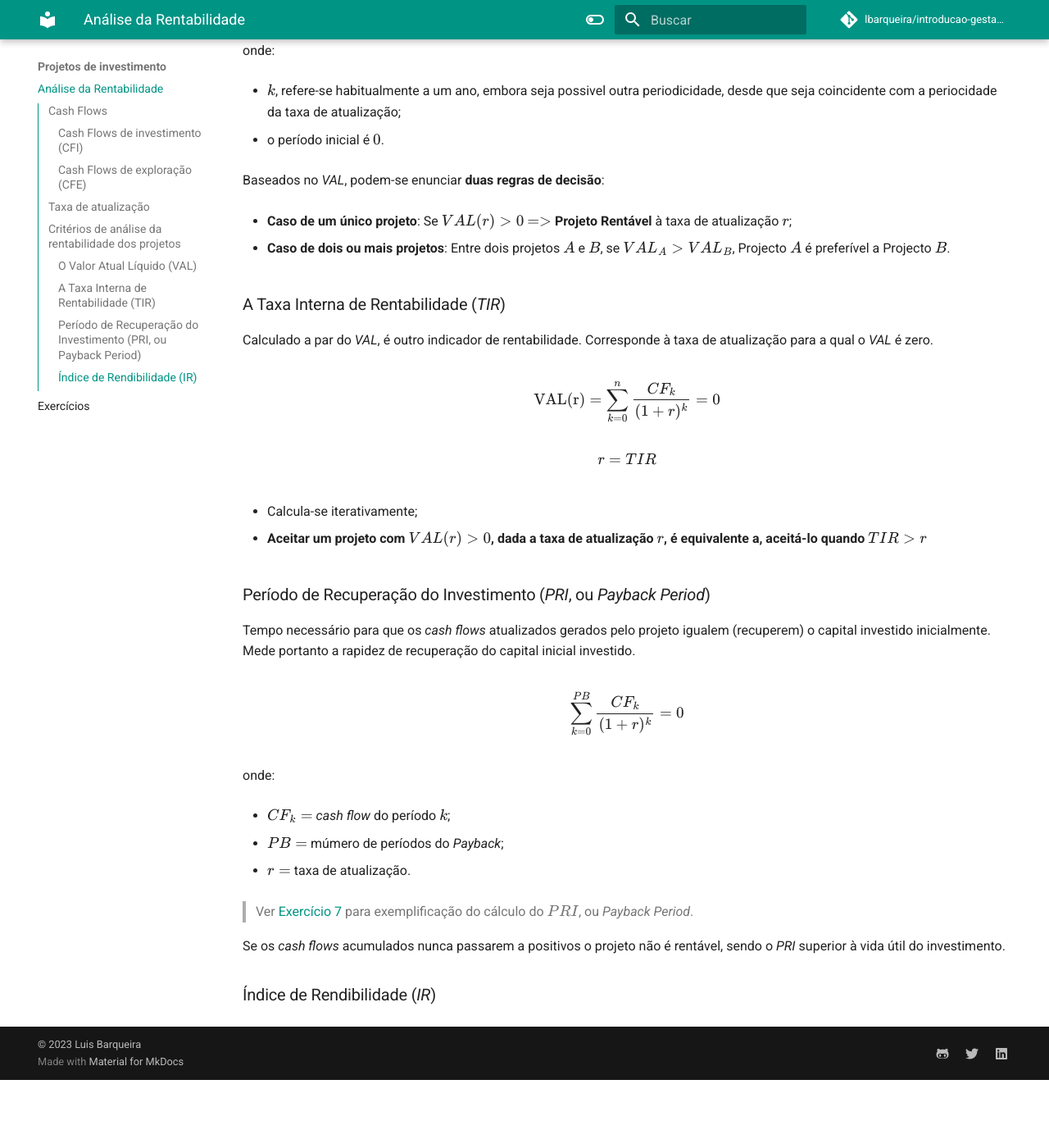
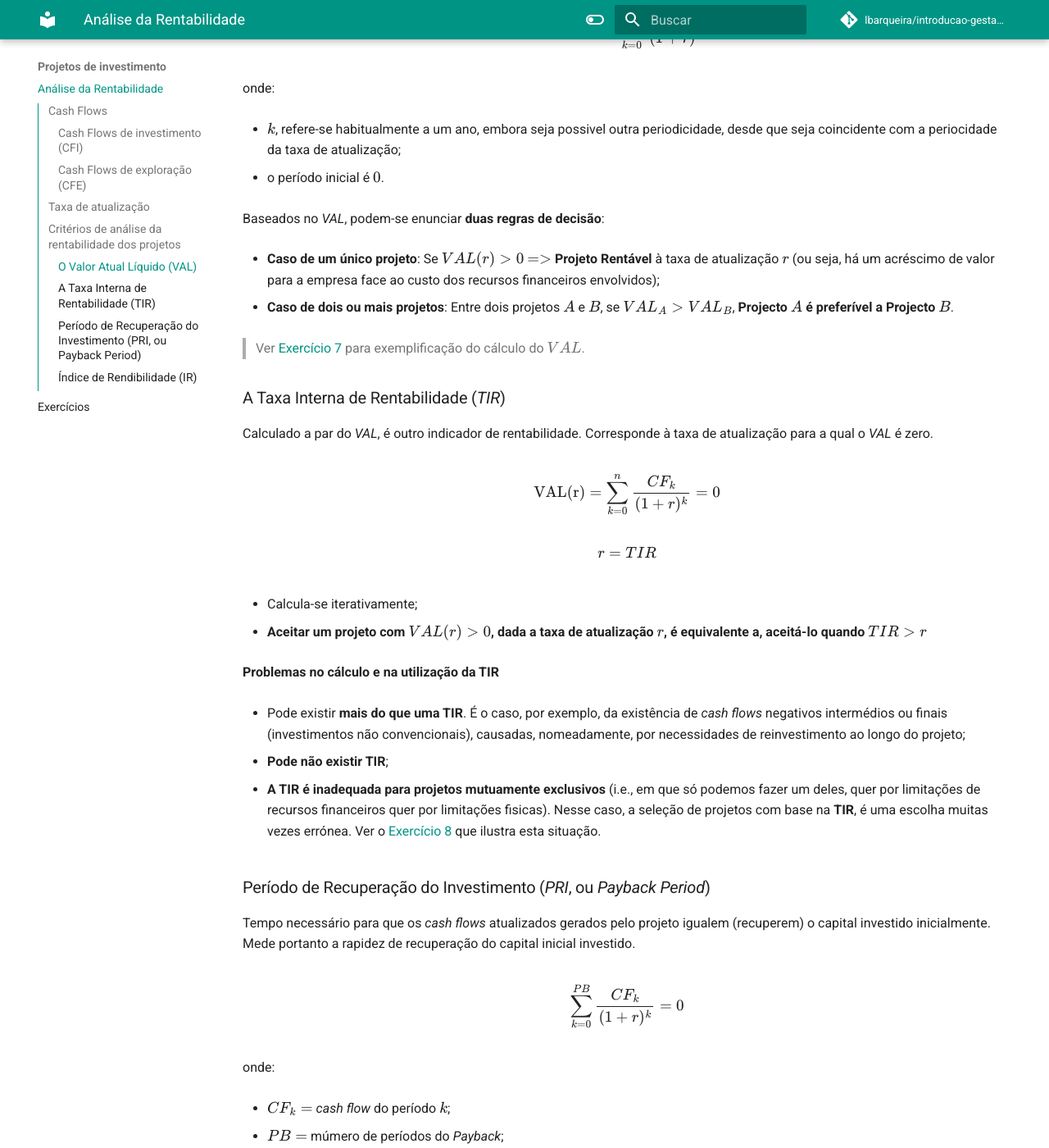
Before and after one commit to lbarqueira/introducao-gestao-material-mkdocs, an MkDocs documentation site: the page built from docs/anal_rentabilidade.md, in a window 1280 px wide and 1400 px high, scrolled down 4540 px. Shown: the whole window at 82% size. Built offline with MkDocs 1.6.1 and Material for MkDocs 9.7.7, drawn with Linux system fonts in a browser that asks for light colours; comment, search, counter and statistics services are not loaded; before the commit the page ends 5857 px from its top, so only the background shows below that; some of the changed text lies outside the part shown.

Commit message:
update docs

```diff
--- a/docs/anal_rentabilidade.md
+++ b/docs/anal_rentabilidade.md
@@ -168,11 +168,11 @@ onde:
 
 Baseados no *VAL*, podem-se enunciar **duas regras de decisão**:
 
-- **Caso de um único projeto**: Se $VAL(r)>0$ $=>$ **Projeto Rentável** à taxa de atualização $r$;
+- **Caso de um único projeto**: Se $VAL(r)>0$ $=>$ **Projeto Rentável** à taxa de atualização $r$ (ou seja, há um acréscimo de valor para a empresa face ao custo dos recursos financeiros envolvidos);
 
-- **Caso de dois ou mais projetos**: Entre dois projetos $A$ e $B$, se $VAL_A > VAL_B$, Projecto $A$ é preferível a Projecto $B$.
+- **Caso de dois ou mais projetos**: Entre dois projetos $A$ e $B$, se $VAL_A > VAL_B$, **Projecto $A$ é preferível a Projecto $B$**.
 
-
+>Ver [Exercício 7](exercicios_3.md#exercicio-7) para exemplificação do cálculo do $VAL$.
 
 ### A Taxa Interna de Rentabilidade (*TIR*)
 
@@ -185,6 +185,15 @@ $$ r = TIR $$
 - Calcula-se iterativamente;
 
 - **Aceitar um projeto com $VAL(r)>0$, dada a taxa de atualização $r$, é equivalente a, aceitá-lo quando $TIR>r$**
+
+**Problemas no cálculo e na utilização da TIR**
+
+- Pode existir **mais do que uma TIR**. É o caso, por exemplo, da existência de *cash flows* negativos intermédios ou finais (investimentos não convencionais), causadas, nomeadamente, por necessidades de reinvestimento ao longo do projeto;
+
+- **Pode não existir TIR**;
+
+- **A TIR é inadequada para projetos mutuamente exclusivos** (i.e., em que só podemos fazer um deles, quer por limitações de recursos financeiros quer por limitações fisicas). Nesse caso, a seleção de projetos com base na **TIR**, é uma escolha muitas vezes errónea.
+Ver o [Exercício 8](exercicios_3.md#exercicio-8) que ilustra esta situação.
 
 
 ### Período de Recuperação do Investimento (*PRI*, ou *Payback Period*)
--- a/mkdocs.yml
+++ b/mkdocs.yml
@@ -32,6 +32,7 @@ repo_url: https://github.com/lbarqueira/introducao-gestao-material-mkdocs
 # Configuration
 theme:
   name: material
+  custom_dir: overrides
   features:
     - navigation.tabs
     - navigation.sections
--- /dev/null
+++ b/overrides/main.html
@@ -0,0 +1,13 @@
+{% extends "base.html" %}
+
+{% block announce %}
+  <!-- Add announcement here, including arbitrary HTML -->
+  <a href="https://twitter.com/barqueira">
+    For updates follow <strong>LBarqueira</strong> on
+    <span class="twemoji twitter">
+      {% include ".icons/fontawesome/brands/twitter.svg" %}
+    </span>
+    <strong>Twitter</strong>
+  </a>
+  <span style="color:red">eBook will be available by the end of 2023.</span>
+{% endblock %}
```
Also changed, not shown: other parts of docs/anal_rentabilidade.md (+1 -1 lines), docs/exercicios_3.md (+21 -0 lines).
